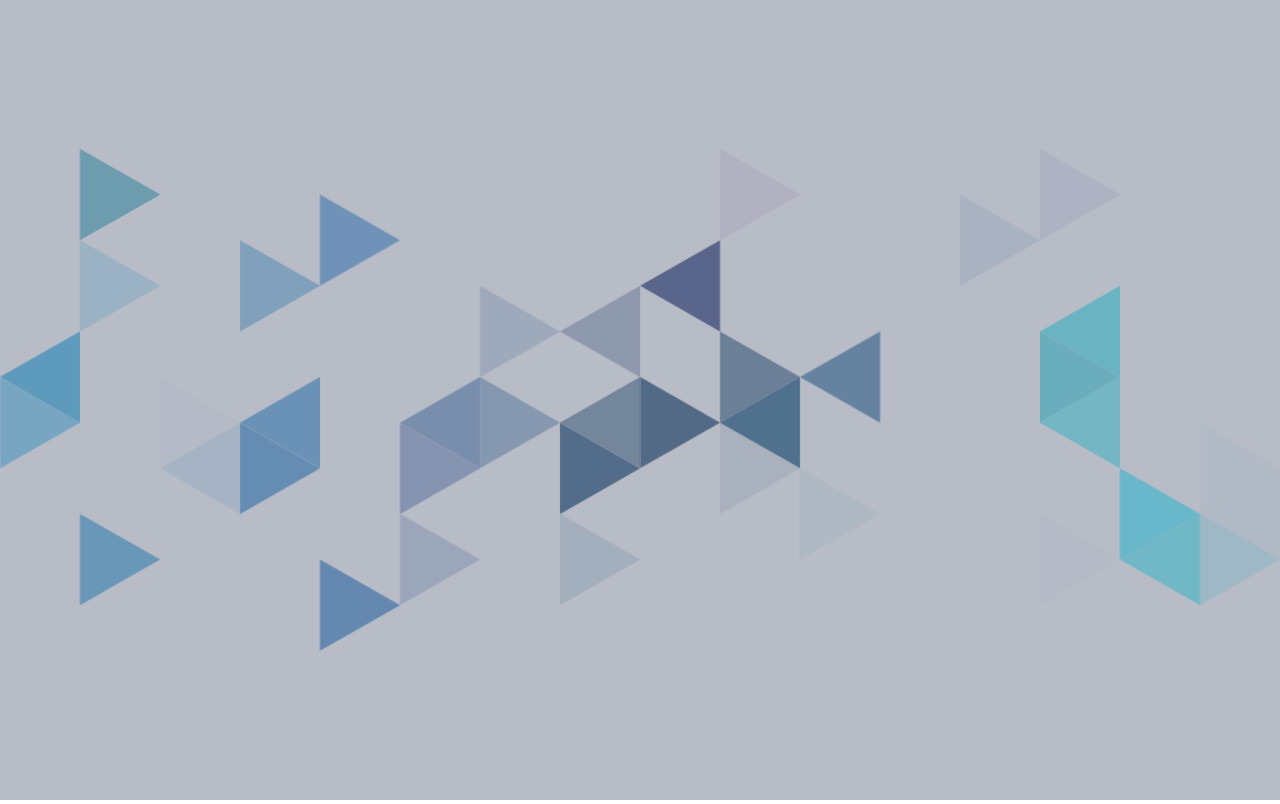
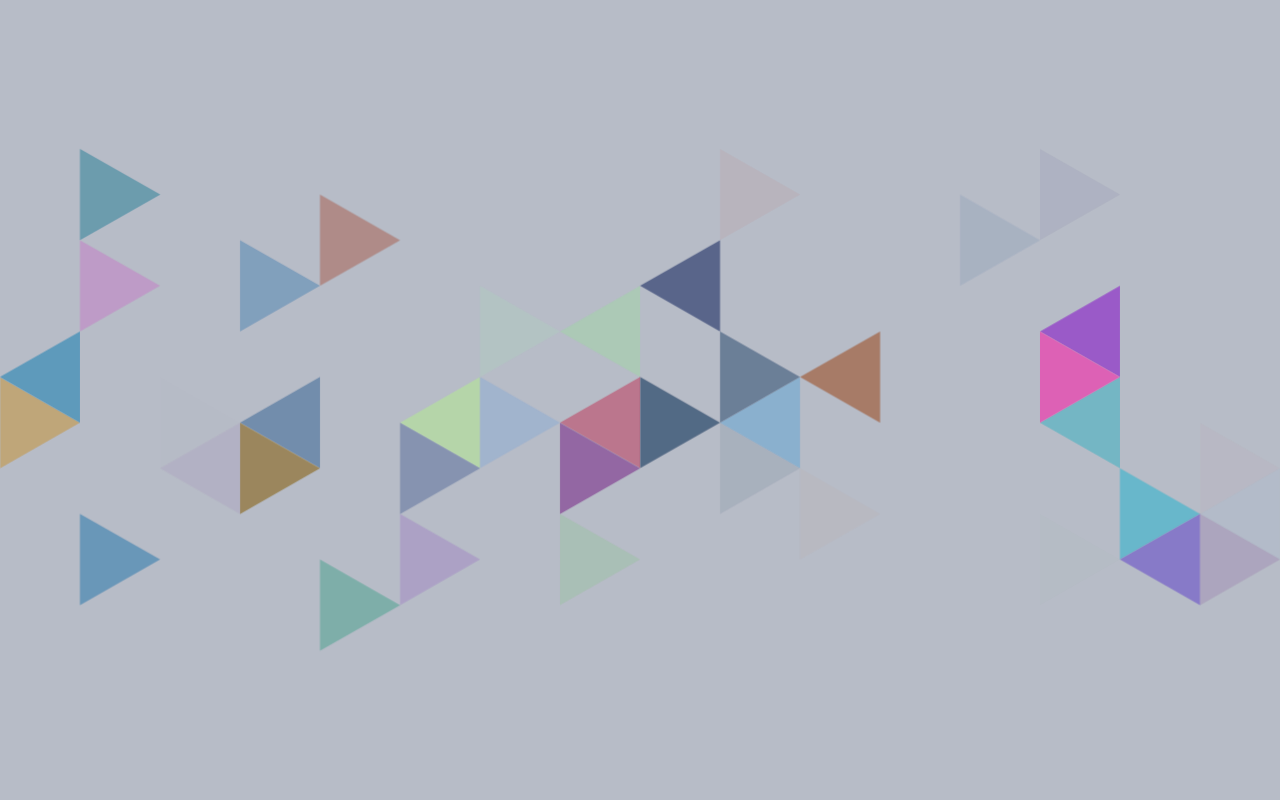
Before and after one commit to garnicag/animatedSVG, a plain HTML site: page index.html in a window 1280 px wide. Drawn offline with Linux system fonts and the light colour scheme.

Commit message:
Random colors

```diff
--- a/js/main.js
+++ b/js/main.js
@@ -4,12 +4,17 @@ setInterval(function() {
     var container = $('.animatedBkg svg'),
         items = container.find('polyline'),
         numberOfItems = items.length,
-        randomSel;
+        randomSel,
+        randomColor;
 
     function randomSel() {
-        return Math.floor((Math.random() * numberOfItems));
+        return Math.floor(Math.random() * numberOfItems);
     };
 
-    items.eq(randomSel()).attr('class', 'animFadeIn');
+    randomColor = function() {
+    	return '#' + Math.floor(Math.random() * 16777215).toString(16);
+    };
+
+    items.eq(randomSel()).attr('class', 'animFadeIn').attr('fill', randomColor);
     items.eq(randomSel()).attr('class', 'animFadeOut');
 }, animationSpeed);
```
Also changed, not shown: css/styles.css (line endings or trailing spaces).
